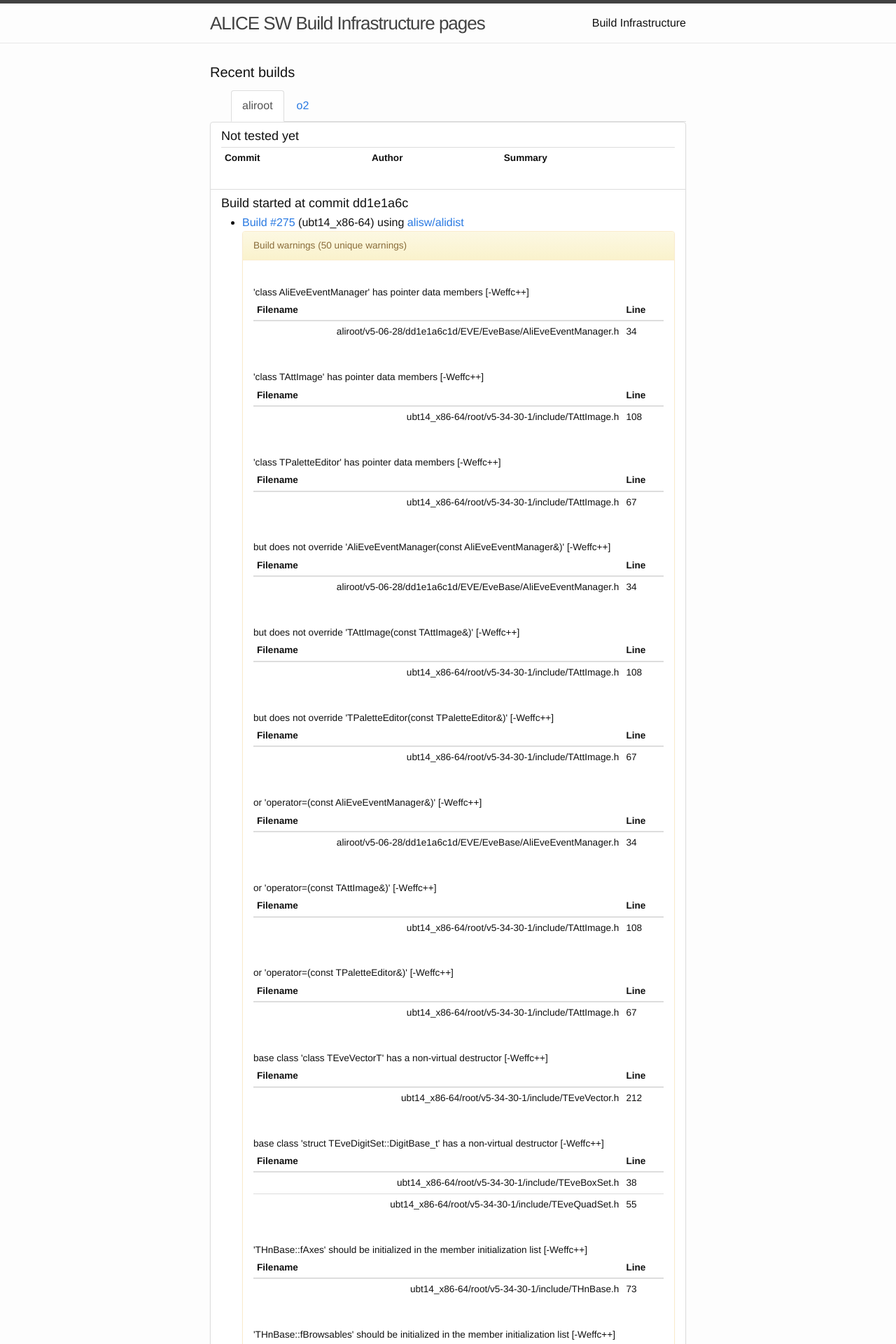
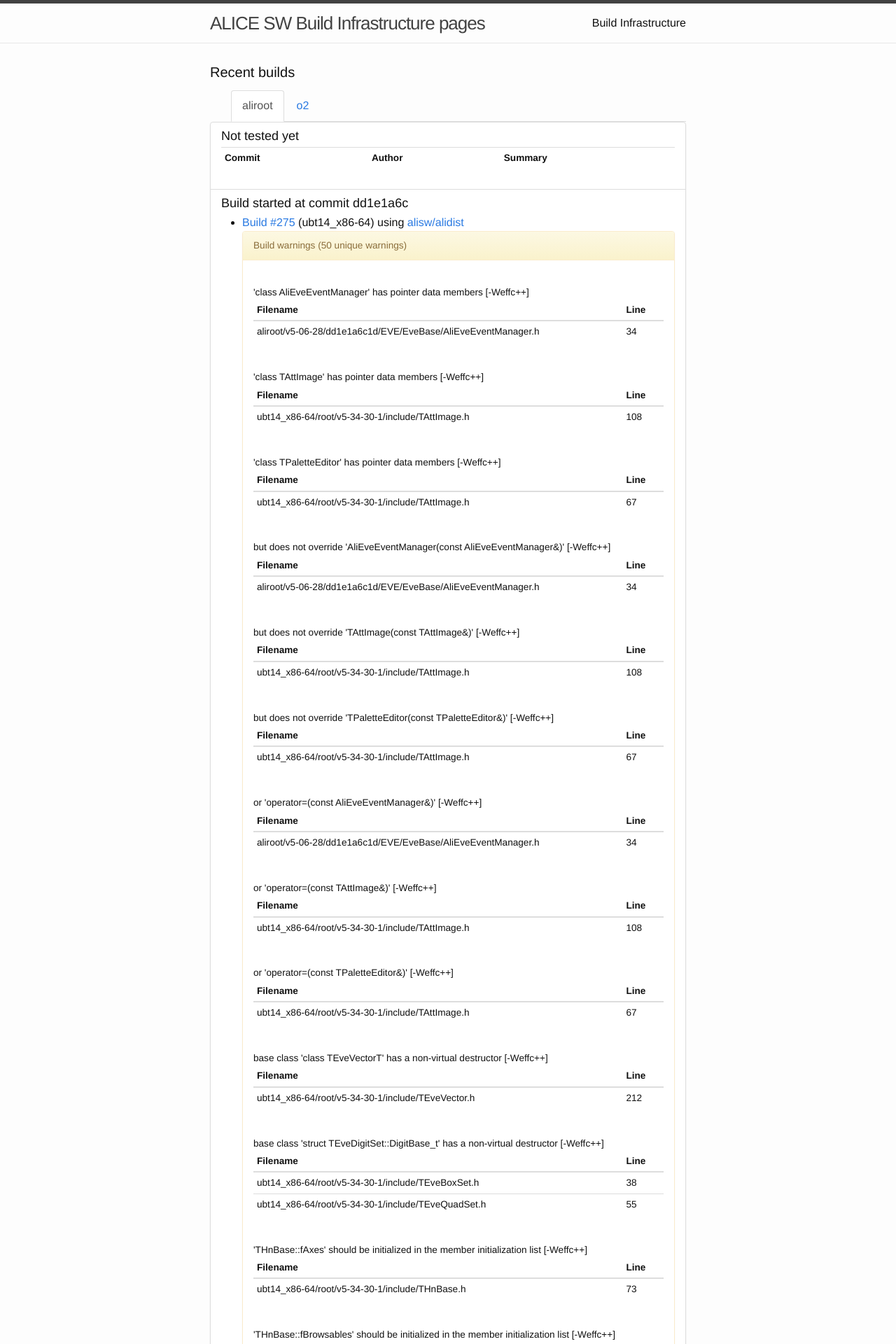
Before and after one commit to alisw/alisw.github.io, a Jekyll site: the page built from index.html, in a window 1280 px wide. Shown: the top 1920 px of the page at 70% size. Built offline with Jekyll 4.4.1, drawn with Linux system fonts in a browser that asks for light colours; nearby versions of some CDN libraries.

Commit message:
Use CSS rather than inline style for td.

```diff
--- a/custom.css
+++ b/custom.css
@@ -19,3 +19,14 @@
 a.build-warnings:hover {
   color: rgb(138, 109, 59);
 }
+
+.filename {
+  white-space: nowrap;
+  overflow: hidden;
+  text-overflow: ellipsis;
+  text-align:left;
+}
+
+.line-number {
+  width: 10%;
+}
--- a/index.html
+++ b/index.html
@@ -76,10 +76,10 @@
                               <tbody>
                                 {% for filename in message.filename.buckets %}
                                 <tr>
-                                  <td style="white-space: nowrap; overflow: hidden; text-overflow: ellipsis; text-align:right;">
+                                  <td class="filename" >
                                       {{filename.key }}
                                   </td>
-                                  <td style="width: 10%;">{{filename.line.buckets[0].key}}</td>
+                                  <td class="linenumber">{{filename.line.buckets[0].key}}</td>
                                 </tr>
                                 {% endfor %}
                               </tbody>
@@ -106,7 +106,7 @@
                               <tbody>
                                 {% for filename in message.filename.buckets %}
                                 <tr>
-                                  <td style="white-space: nowrap; overflow: hidden; text-overflow: ellipsis; text-align:right;">
+                                  <td class="filename">
                                       {{filename.key }}
                                   </td>
                                   <td style="width: 10%;">{{filename.line.buckets[0].key}}</td>
```
